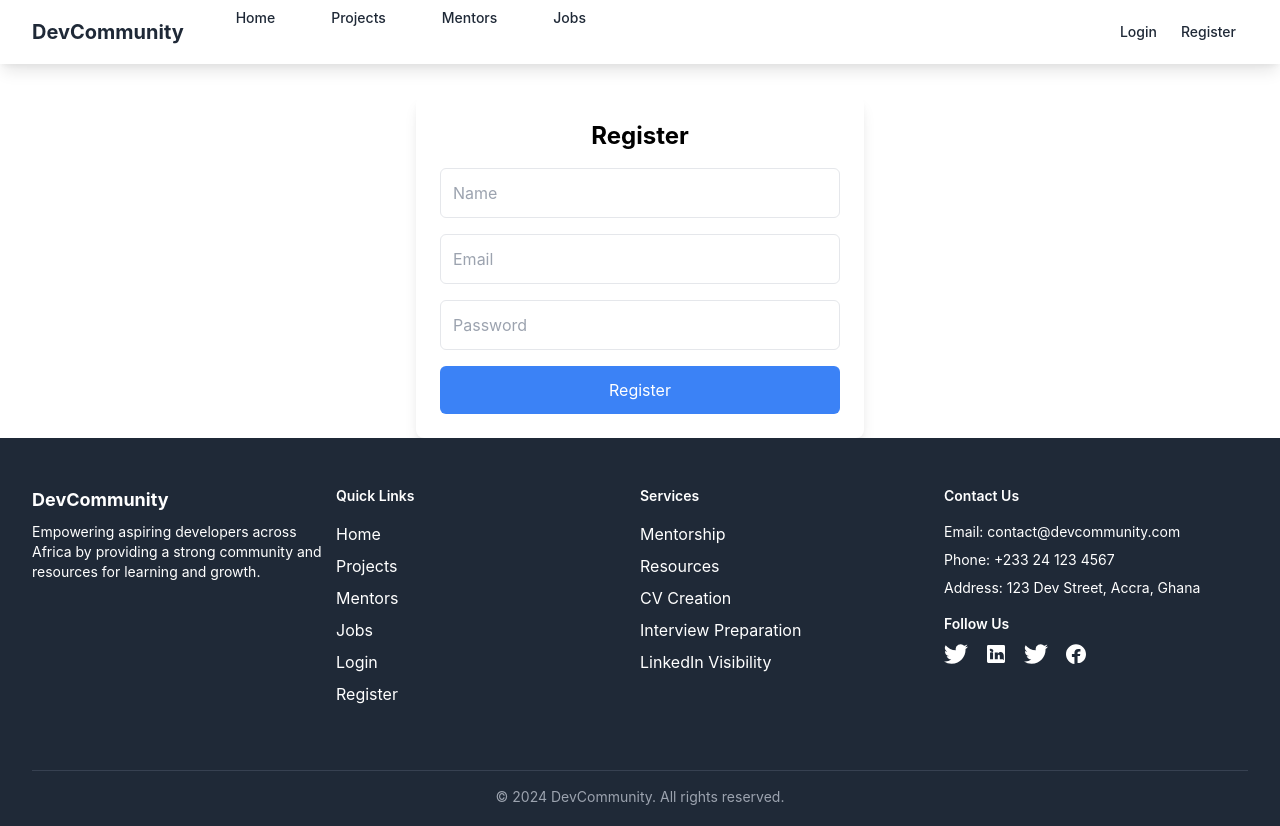
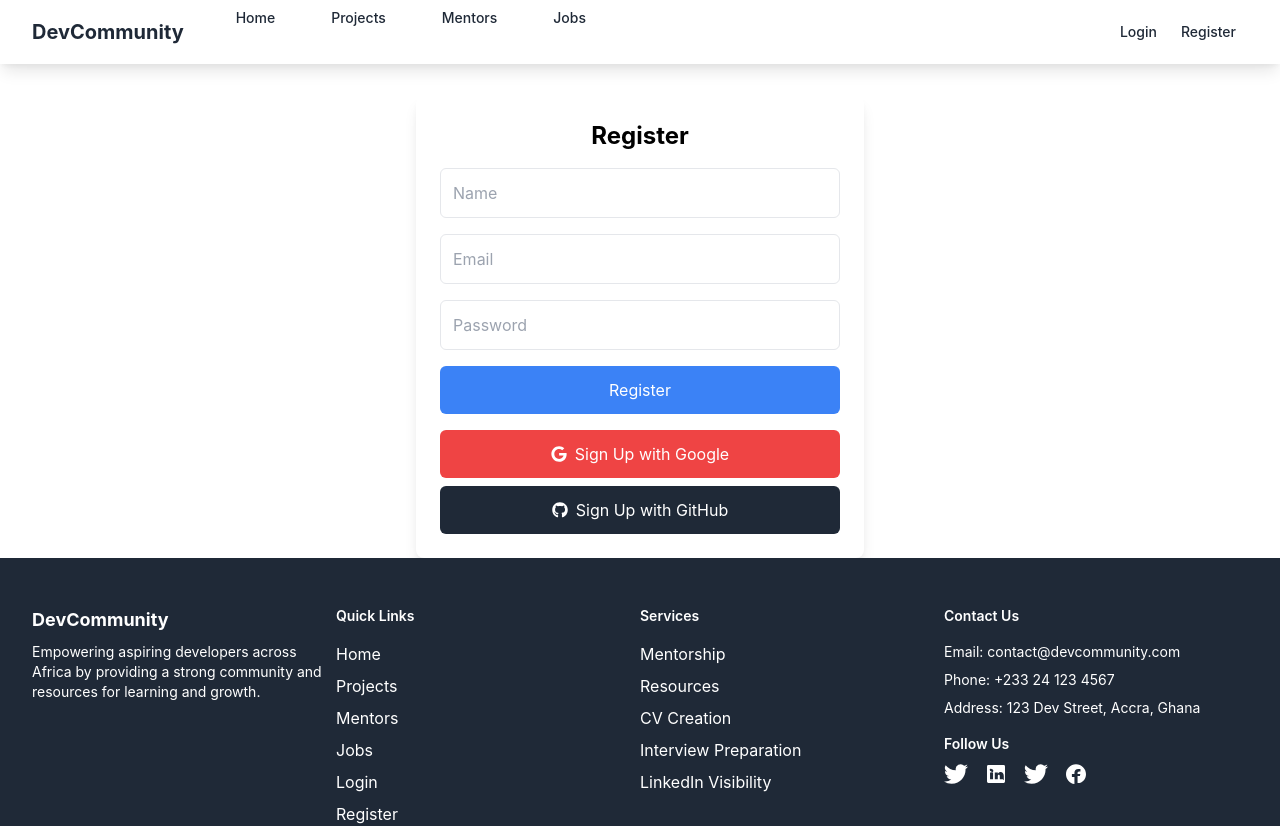
Before and after one commit to yorliabdulai/dev-community, a React (Create React App) app in the folder frontend/: page /register in a window 1280 px wide. Shown: the top 826 px of the page. Built offline with nearby package versions, Linux system fonts and the light colour scheme; no server answers.

Commit message:
Add Google and GitHub signup options

```diff
--- a/frontend/src/components/Auth/Register.tsx
+++ b/frontend/src/components/Auth/Register.tsx
@@ -1,9 +1,9 @@
 import React, { useState } from 'react';
 import { useAuth } from '../../context/AuthContext';
-
+import { FaGoogle, FaGithub } from 'react-icons/fa';
 
 const Register = () => {
-  const { register } = useAuth();
+  const { register, loginWithGoogle, loginWithGithub } = useAuth();
   const [name, setName] = useState('');
   const [email, setEmail] = useState('');
   const [password, setPassword] = useState('');
@@ -14,6 +14,22 @@ const Register = () => {
       await register(name, email, password);
     } catch (error) {
       console.error('Registration failed:', error);
+    }
+  };
+
+  const handleGoogleSignup = async () => {
+    try {
+      await loginWithGoogle();
+    } catch (error) {
+      console.error('Google signup failed:', error);
+    }
+  };
+
+  const handleGithubSignup = async () => {
+    try {
+      await loginWithGithub();
+    } catch (error) {
+      console.error('Github signup failed:', error);
     }
   };
 
@@ -46,6 +62,20 @@ const Register = () => {
           Register
         </button>
       </form>
+      <div className="mt-4 space-y-2">
+        <button
+          onClick={handleGoogleSignup}
+          className="w-full p-3 flex items-center justify-center bg-red-500 text-white rounded-md hover:bg-red-600"
+        >
+          <FaGoogle className="mr-2" /> Sign Up with Google
+        </button>
+        <button
+          onClick={handleGithubSignup}
+          className="w-full p-3 flex items-center justify-center bg-gray-800 text-white rounded-md hover:bg-gray-900"
+        >
+          <FaGithub className="mr-2" /> Sign Up with GitHub
+        </button>
+      </div>
     </div>
   );
 };
```
